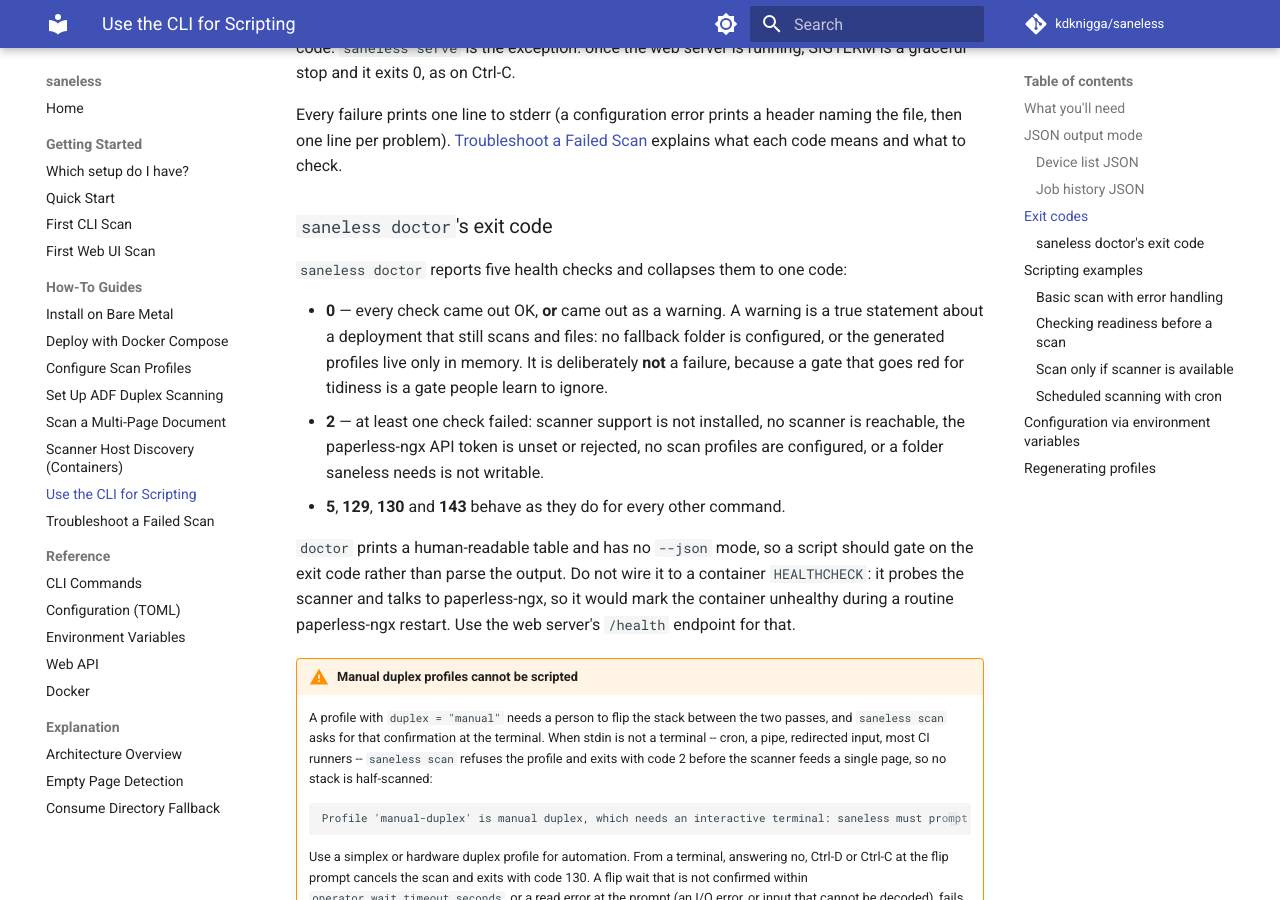
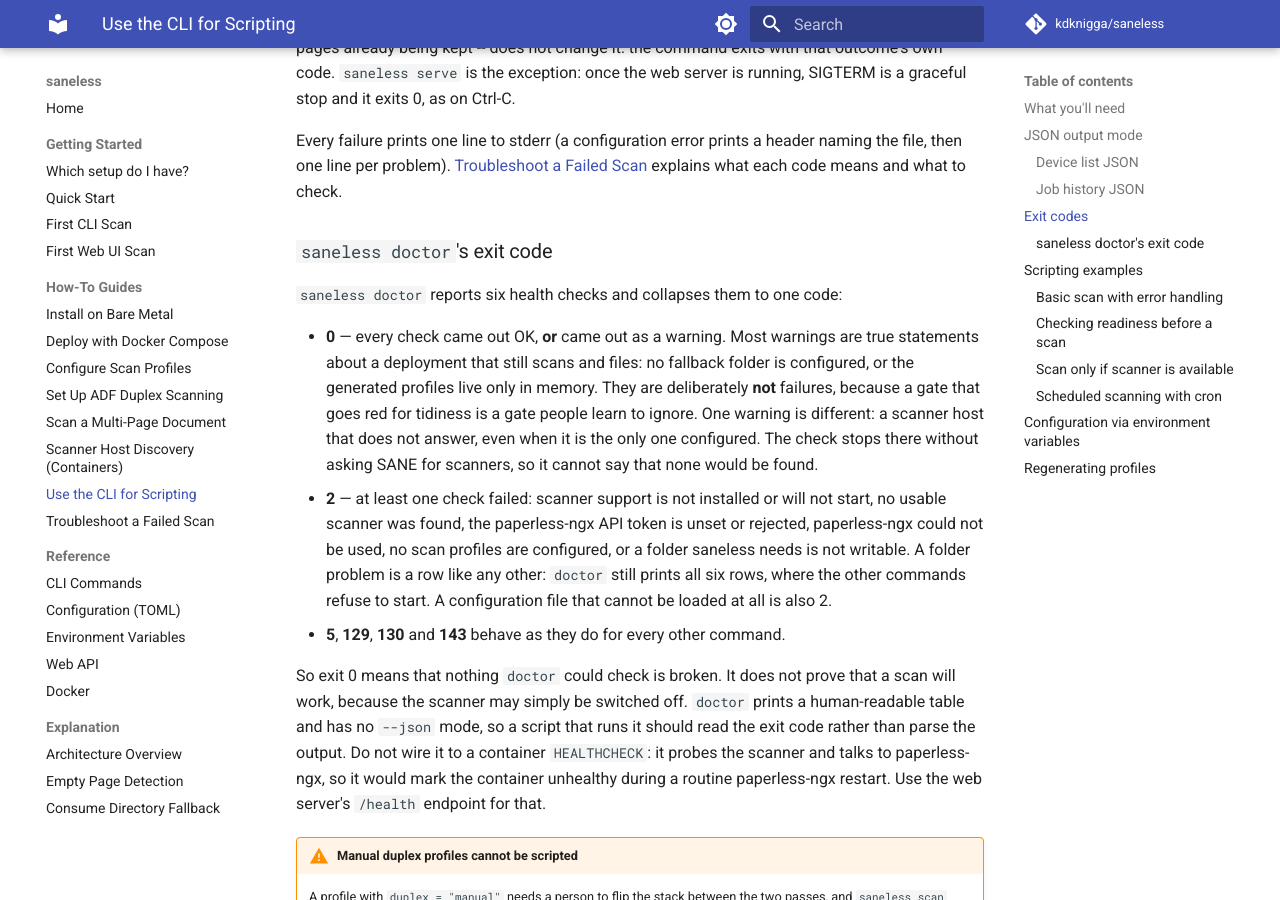
Before and after one commit to kdknigga/saneless, an MkDocs documentation site: the page built from docs/how-to/cli-scripting.md, in a window 1280 px wide and 900 px high, scrolled down 5244 px. Built offline with MkDocs 1.6.1 and Material for MkDocs 9.7.7, drawn with Linux system fonts in a browser that asks for light colours; comment, search, counter and statistics services are not loaded; some of the changed text lies outside the part shown.

Commit message:
docs(48-14): doctor's exit code and readiness example match its behaviour
- an unanswered scanner host is a warning and exit 0; the exit tables
  stop listing it as a failure and say exit 0 does not prove a scan works
- the readiness gate is saneless devices --json | jq -e 'length > 0'
- the reference names where the command and the page can differ (the
  Profiles row on a config saneless cannot write) and that doctor reports
  an unusable folder as a row
- doc-truth tests for both; a regression pin for the warning row

Co-Authored-By: Claude Opus 5.5 (1M context) <noreply@anthropic.com>
Claude-Session: https://claude.ai/code/session_013CxQxLcnRUSK9XY3SKundu

````diff
--- a/docs/how-to/cli-scripting.md
+++ b/docs/how-to/cli-scripting.md
@@ -16,7 +16,7 @@ saneless devices --json
 saneless jobs --json --limit 10
 ```
 
-`saneless doctor` has no `--json` mode; it prints a table for a person to read, and scripts gate on its exit code instead (see [Checking readiness before a scan](#checking-readiness-before-a-scan)).
+`saneless doctor` has no `--json` mode; it prints a table for a person to read, and its exit code says whether any check failed (see [`saneless doctor`'s exit code](#saneless-doctors-exit-code)). To check for a scanner before a scan, ask `saneless devices` instead (see [Checking readiness before a scan](#checking-readiness-before-a-scan)).
 
 ### Device list JSON
 
@@ -198,19 +198,26 @@ what each code means and what to check.
 
 ### `saneless doctor`'s exit code
 
-`saneless doctor` reports five health checks and collapses them to one code:
+`saneless doctor` reports six health checks and collapses them to one code:
 
-- **0** — every check came out OK, **or** came out as a warning. A warning is a true statement
-  about a deployment that still scans and files: no fallback folder is configured, or the
-  generated profiles live only in memory. It is deliberately **not** a failure, because a gate
-  that goes red for tidiness is a gate people learn to ignore.
-- **2** — at least one check failed: scanner support is not installed, no scanner is reachable,
-  the paperless-ngx API token is unset or rejected, no scan profiles are configured, or a folder
-  saneless needs is not writable.
+- **0** — every check came out OK, **or** came out as a warning. Most warnings are true
+  statements about a deployment that still scans and files: no fallback folder is configured,
+  or the generated profiles live only in memory. They are deliberately **not** failures, because
+  a gate that goes red for tidiness is a gate people learn to ignore. One warning is different:
+  a scanner host that does not answer, even when it is the only one configured. The check stops
+  there without asking SANE for scanners, so it cannot say that none would be found.
+- **2** — at least one check failed: scanner support is not installed or will not start, no
+  usable scanner was found, the paperless-ngx API token is unset or rejected, paperless-ngx
+  could not be used, no scan profiles are configured, or a folder saneless needs is not
+  writable. A folder problem is a row like any other: `doctor` still prints all six rows, where
+  the other commands refuse to start. A configuration file that cannot be loaded at all is
+  also 2.
 - **5**, **129**, **130** and **143** behave as they do for every other command.
 
-`doctor` prints a human-readable table and has no `--json` mode, so a script should gate on the
-exit code rather than parse the output. Do not wire it to a container `HEALTHCHECK`: it probes
+So exit 0 means that nothing `doctor` could check is broken. It does not prove that a scan
+will work, because the scanner may simply be switched off. `doctor` prints a human-readable
+table and has no `--json` mode, so a script that runs it should read the exit code rather than
+parse the output. Do not wire it to a container `HEALTHCHECK`: it probes
 the scanner and talks to paperless-ngx, so it would mark the container unhealthy during a routine
 paperless-ngx restart. Use the web server's `/health` endpoint for that.
 
@@ -274,22 +281,27 @@ exit code and stderr are the only report a script gets.
 
 ### Checking readiness before a scan
 
-`saneless doctor` exits 0 while every check is OK or a warning, so it reads as a plain condition:
+`saneless doctor`'s exit code is not a readiness check: a scanner that is switched off is a
+warning, and `doctor` exits 0. Gate a scan on the scanner itself instead, by asking which
+devices SANE can see:
 
 ```bash
 #!/bin/bash
-if ! saneless doctor; then
-  echo "saneless is not ready to scan -- see the failed rows above"
-  exit 2
+if ! saneless devices --json | jq -e 'length > 0' >/dev/null; then
+  echo "No scanner found -- run saneless doctor to see why"
+  exit 1
 fi
 saneless scan --profile adf --title "Batch $(date +%Y-%m-%d)"
 ```
+
+`jq -e` exits non-zero when the list is empty, and also when `saneless devices` failed and
+printed nothing. When it does, run `saneless doctor` by hand: its rows say what is wrong.
 
 ### Scan only if scanner is available
 
 ```bash
 #!/bin/bash
-if saneless devices --json | grep -q '"name"'; then
+if saneless devices --json | jq -e 'length > 0' >/dev/null; then
   saneless scan --profile adf --title "Batch $(date +%Y-%m-%d)"
 else
   echo "No scanner found, skipping"
````
Also changed, not shown: docs/reference/cli-commands.md (+10 -6 lines), 2 other files.
